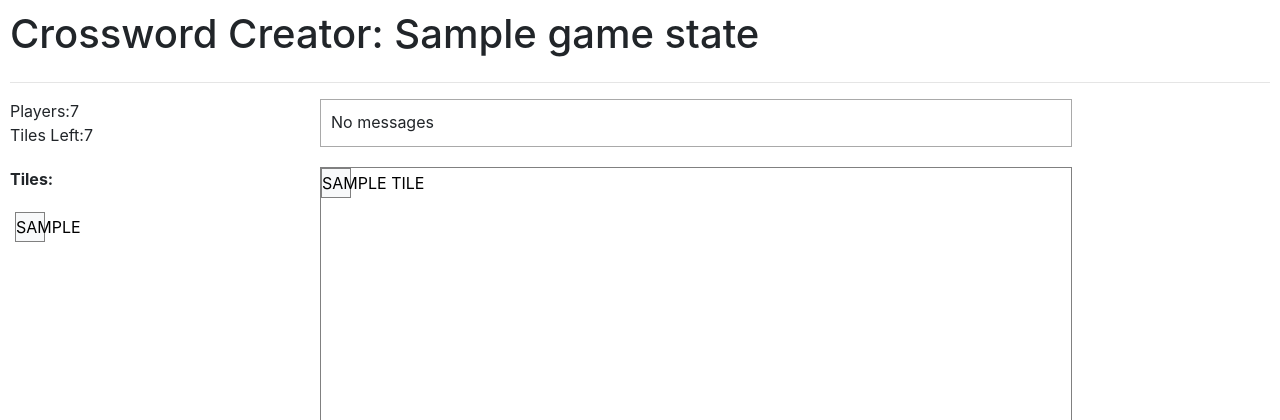
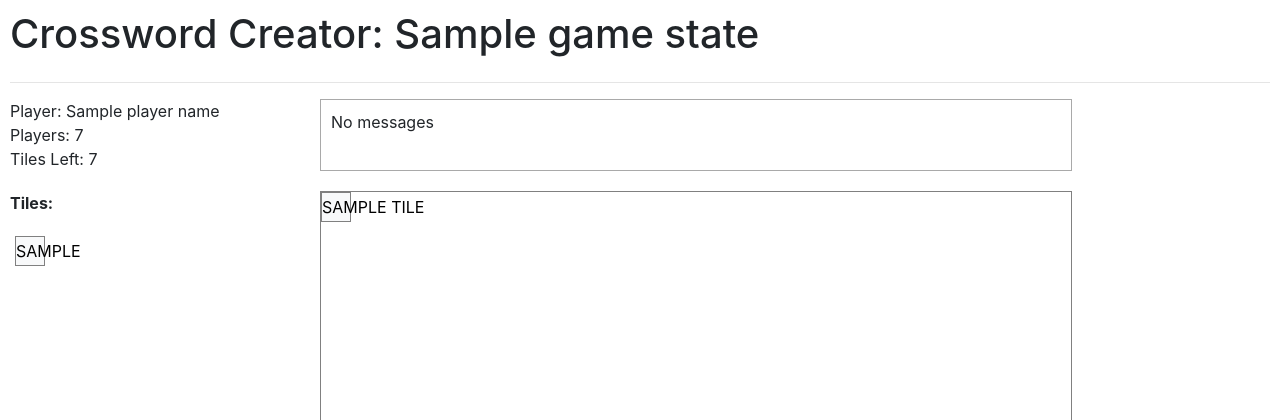
Before and after one commit to Tyler-Yates/crossword-creator, a Python web app: template application/templates/game.html in a window 1280 px wide. Shown: the top 420 px of the page. Run offline with Jinja, Linux system fonts and the light colour scheme; the template is opened without the code that fills it: most values are stand-ins (such as "Sample title", 1, 10 or a date in 2020).

Commit message:
Add player field

```diff
--- a/application/data/game_state.py
+++ b/application/data/game_state.py
@@ -5,7 +5,7 @@ from application.data.board import Board
 from application.data.tiles import Tiles
 from application.data.word_manager import WordManager
 
-STARTING_TILES_PER_PLAYER = 5  # TODO change this back
+STARTING_TILES_PER_PLAYER = 3  # TODO change this back
 TILES_PER_PLAYER = STARTING_TILES_PER_PLAYER * 2
 BOARD_SIZE = 25
 
--- a/application/data/word_manager.py
+++ b/application/data/word_manager.py
@@ -18,4 +18,6 @@ class WordManager:
             self.words = words
 
     def is_word(self, word: str) -> bool:
+        # TODO change back
+        return True
         return word.lower() in self.words
--- a/application/templates/game.html
+++ b/application/templates/game.html
@@ -26,10 +26,13 @@
     <div class="row">
         <div id="primary-info" class="container">
             <div class="row">
-                Players: <span id="num-players">7</span>
+                Player:&nbsp;<span id="player-name">{{ player_name }}</span>
             </div>
             <div class="row">
-                Tiles Left: <span id="tiles-left">7</span>
+                Players:&nbsp;<span id="num-players">7</span>
+            </div>
+            <div class="row">
+                Tiles Left:&nbsp;<span id="tiles-left">7</span>
             </div>
         </div>
         <div id="message-banner" class="container banner">
```
